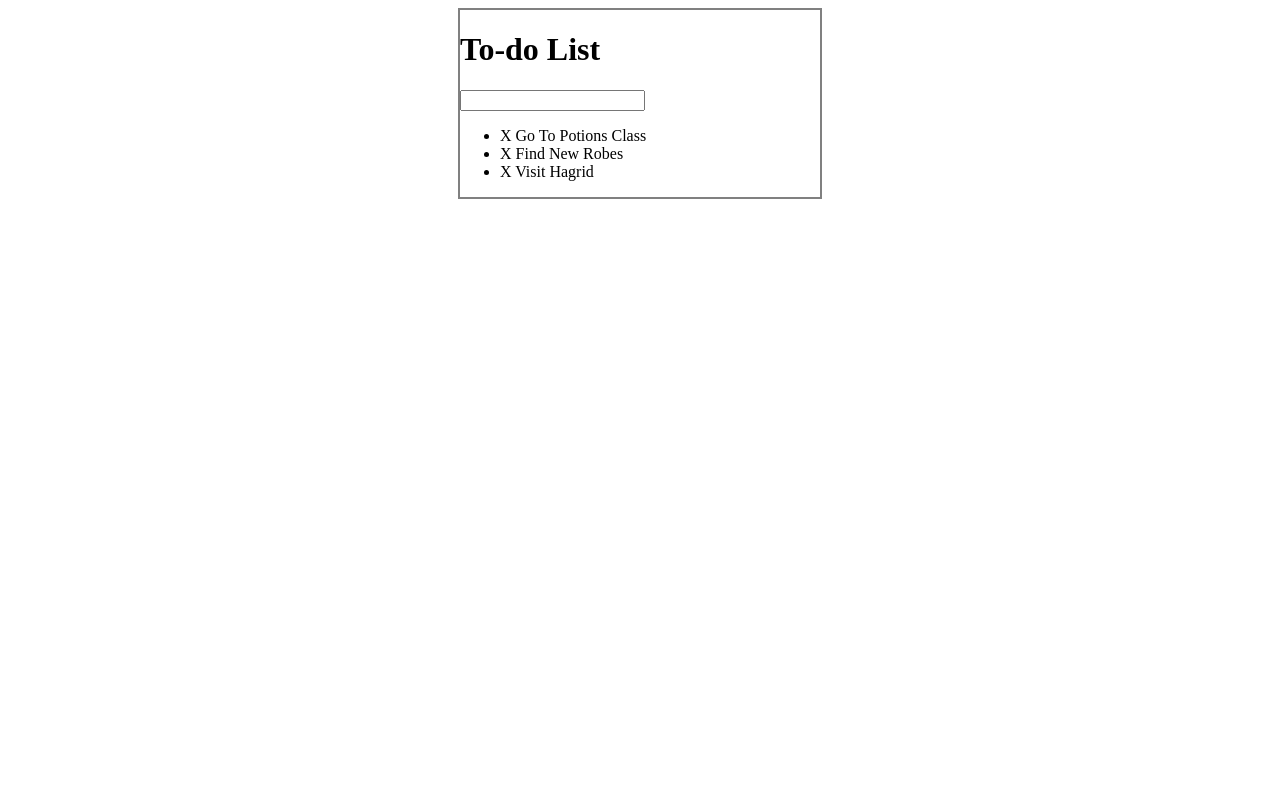
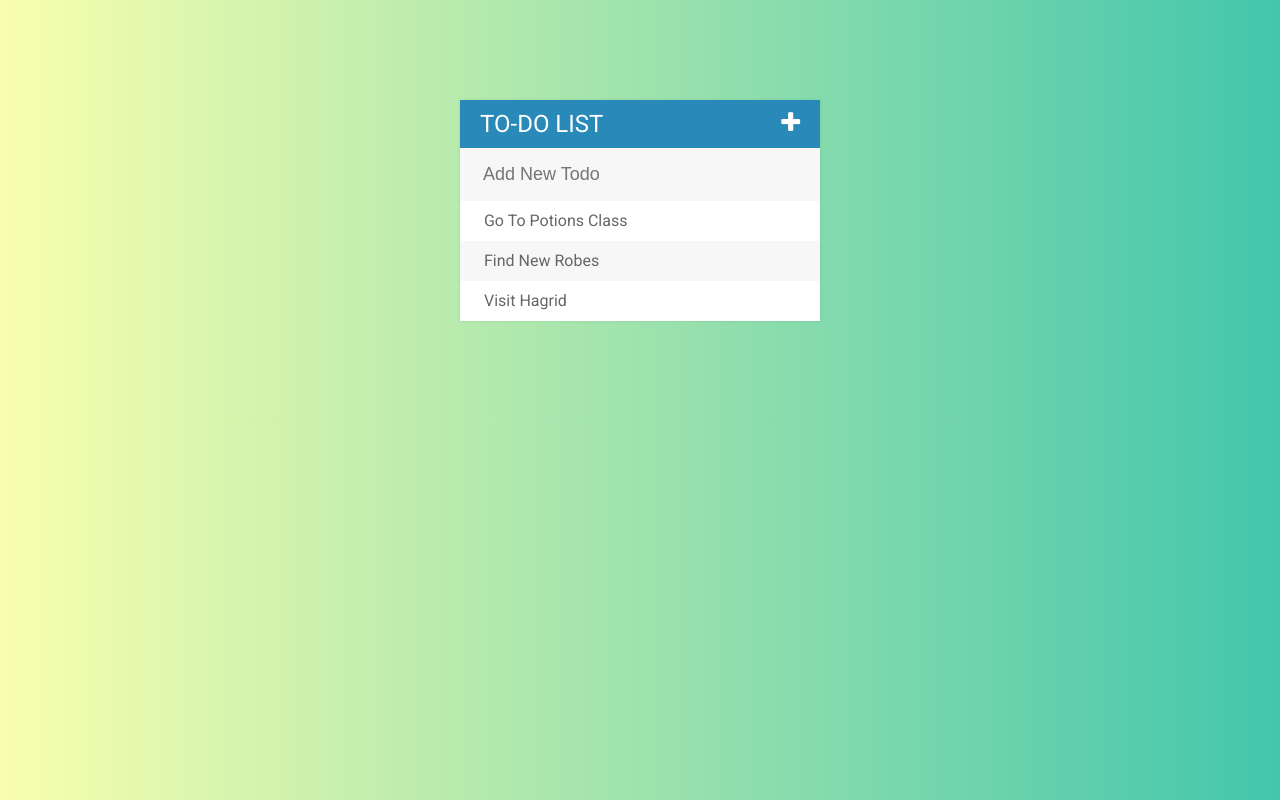
Before and after one commit to helton/todo-list, a plain HTML site: page index.html in a window 1280 px wide. Drawn offline with Linux system fonts and the light colour scheme.

Commit message:
Styling todos

```diff
--- a/assets/css/todos.css
+++ b/assets/css/todos.css
@@ -1,10 +1,82 @@
 #container {
-	border: 2px solid gray;
 	width: 360px;
-	margin: 0 auto;
+	margin: 100px auto;
+	background: #f7f7f7;
+	box-shadow: 0 0 3px rgba(0, 0, 0, 0.1);
 }
 
 .completed {
 	color: gray;
 	text-decoration: line-through;
 }
+
+.fa-plus {
+	float: right;
+}
+
+body {
+	font-family: Roboto;
+	background: #43C6AC; /* fallback for old browsers */
+	background: -webkit-linear-gradient(to left, #43C6AC , #F8FFAE); /* Chrome 10-25, Safari 5.1-6 */
+	background: linear-gradient(to left, #43C6AC , #F8FFAE); /* W3C, IE 10+/ Edge, Firefox 16+, Chrome 26+, Opera 12+, Safari 7+ */
+}
+
+h1 {
+	background: #2989b9;
+	color: white;
+	margin: 0;
+	padding: 10px 20px;
+	text-transform: uppercase;
+	font-size: 24px;
+	font-weight: normal;
+}
+
+ul {
+	list-style: none;
+	margin: 0;
+	padding: 0;
+}
+
+li {
+	background: #fff;
+	height: 40px;
+	line-height: 40px;
+	color: #666;
+}
+
+li:nth-child(2n) {
+	background: #f7f7f7;
+}
+
+input {
+	font-size: 18px;
+	background-color: #f7f7f7;
+	width: 100%;
+	padding: 13px 13px 13px 20px;
+	box-sizing: border-box;
+	color: #2989b9;
+	border: 3px solid rgba(0, 0, 0, 0);
+}
+
+input:focus {
+	background: #fff;
+	border: 3px solid #2989b9;
+	outline: none;
+}
+
+span {
+	background: #e74c3c;
+	height: 40px;
+	margin-right: 20px;
+	text-align: center;
+	color: white;
+	width: 0;
+	display: inline-block;
+	opacity: 0;
+}
+
+li:hover span {
+	width: 40px;
+	transition: 0.2s linear;
+	opacity: 1.0;
+}
--- a/assets/js/todos.js
+++ b/assets/js/todos.js
@@ -13,6 +13,6 @@ $("input[type='text']").keypress(function(event) {
 	if (event.which === 13) {
 		var todoText = $(this).val();
 		$(this).val("");
-		$('ul').append('<li><span>X</span> ' + todoText + '</li>');
+		$('ul').append('<li><span><i class="fa fa-trash"></i></span> ' + todoText + '</li>');
 	}
 });
--- a/index.html
+++ b/index.html
@@ -4,16 +4,18 @@
 	<meta charset="UTF-8">
 	<title>Todo List</title>
 	<link rel="stylesheet" href="assets/css/todos.css">
+	<link href="https://fonts.googleapis.com/css?family=Roboto:400,500,700" rel="stylesheet">
+	<link rel="stylesheet" href="https://cdnjs.cloudflare.com/ajax/libs/font-awesome/4.7.0/css/font-awesome.min.css">
 	<script type="text/javascript" src="assets/js/lib/jquery-3.1.1.min.js"></script>
 </head>
 <body>
 	<div id="container">
-		<h1>To-do List</h1>
-		<input type="text">
+		<h1>To-do List <i class="fa fa-plus"></i></h1>
+		<input type="text" placeholder="Add New Todo">
 		<ul>
-			<li><span>X</span> Go To Potions Class</li>
-			<li><span>X</span> Find New Robes</li>
-			<li><span>X</span> Visit Hagrid</li>
+			<li><span><i class="fa fa-trash"></i></span> Go To Potions Class</li>
+			<li><span><i class="fa fa-trash"></i></span> Find New Robes</li>
+			<li><span><i class="fa fa-trash"></i></span> Visit Hagrid</li>
 		</ul>
 	</div>
 
```
